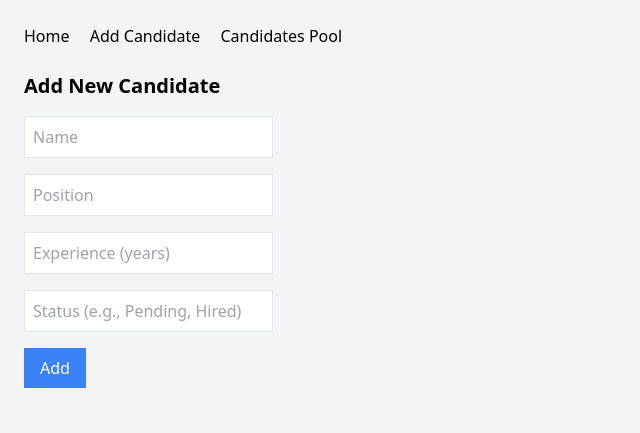
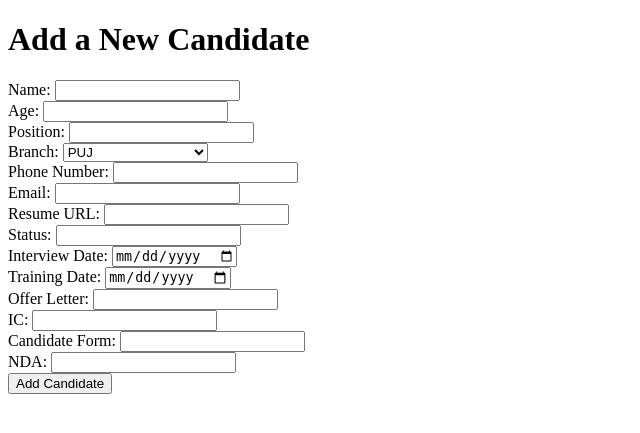
Before and after one commit to lokosmotos/daniexc, a Flask app: page /add_candidate in a window 1280 px wide. Shown: the top 433 px of the page, without its empty margins (0-640 px from the left). Run offline with Flask 2, Linux system fonts and the light colour scheme; a user stored in the database is signed in; data comes from the database, SQL or seed files in the repository.

Commit message:
Update add_candidate.html

```diff
--- a/templates/add_candidate.html
+++ b/templates/add_candidate.html
@@ -1,11 +1,62 @@
-{% extends 'base.html' %}
-{% block content %}
-<h2 class="text-xl font-semibold mb-4">Add New Candidate</h2>
-<form method="POST" class="space-y-4">
-    <input name="name" placeholder="Name" class="block p-2 border" required>
-    <input name="position" placeholder="Position" class="block p-2 border" required>
-    <input name="experience" type="number" placeholder="Experience (years)" class="block p-2 border" required>
-    <input name="status" placeholder="Status (e.g., Pending, Hired)" class="block p-2 border" required>
-    <button type="submit" class="bg-blue-500 text-white px-4 py-2">Add</button>
-</form>
-{% endblock %}
+<!-- add_candidate.html -->
+<!DOCTYPE html>
+<html lang="en">
+<head>
+    <meta charset="UTF-8">
+    <meta name="viewport" content="width=device-width, initial-scale=1.0">
+    <title>Add Candidate</title>
+</head>
+<body>
+    <h1>Add a New Candidate</h1>
+    <form method="POST">
+        <label for="name">Name:</label>
+        <input type="text" name="name" id="name" required><br>
+
+        <label for="age">Age:</label>
+        <input type="number" name="age" id="age" required><br>
+
+        <label for="position">Position:</label>
+        <input type="text" name="position" id="position" required><br>
+
+        <label for="branch">Branch:</label>
+        <select name="branch" id="branch" required>
+            <option value="PUJ">PUJ</option>
+            <option value="Bangi">Bangi</option>
+            <option value="DP">Damansara Perdana</option>
+            <!-- Add more branches as necessary -->
+        </select><br>
+
+        <label for="phone_number">Phone Number:</label>
+        <input type="text" name="phone_number" id="phone_number" required><br>
+
+        <label for="email">Email:</label>
+        <input type="email" name="email" id="email" required><br>
+
+        <label for="resume_url">Resume URL:</label>
+        <input type="text" name="resume_url" id="resume_url"><br>
+
+        <label for="status">Status:</label>
+        <input type="text" name="status" id="status" required><br>
+
+        <label for="date_iv">Interview Date:</label>
+        <input type="date" name="date_iv" id="date_iv"><br>
+
+        <label for="date_training">Training Date:</label>
+        <input type="date" name="date_training" id="date_training"><br>
+
+        <label for="offer_letter">Offer Letter:</label>
+        <input type="text" name="offer_letter" id="offer_letter"><br>
+
+        <label for="ic">IC:</label>
+        <input type="text" name="ic" id="ic"><br>
+
+        <label for="candidate_form">Candidate Form:</label>
+        <input type="text" name="candidate_form" id="candidate_form"><br>
+
+        <label for="nda">NDA:</label>
+        <input type="text" name="nda" id="nda"><br>
+
+        <button type="submit">Add Candidate</button>
+    </form>
+</body>
+</html>
```
